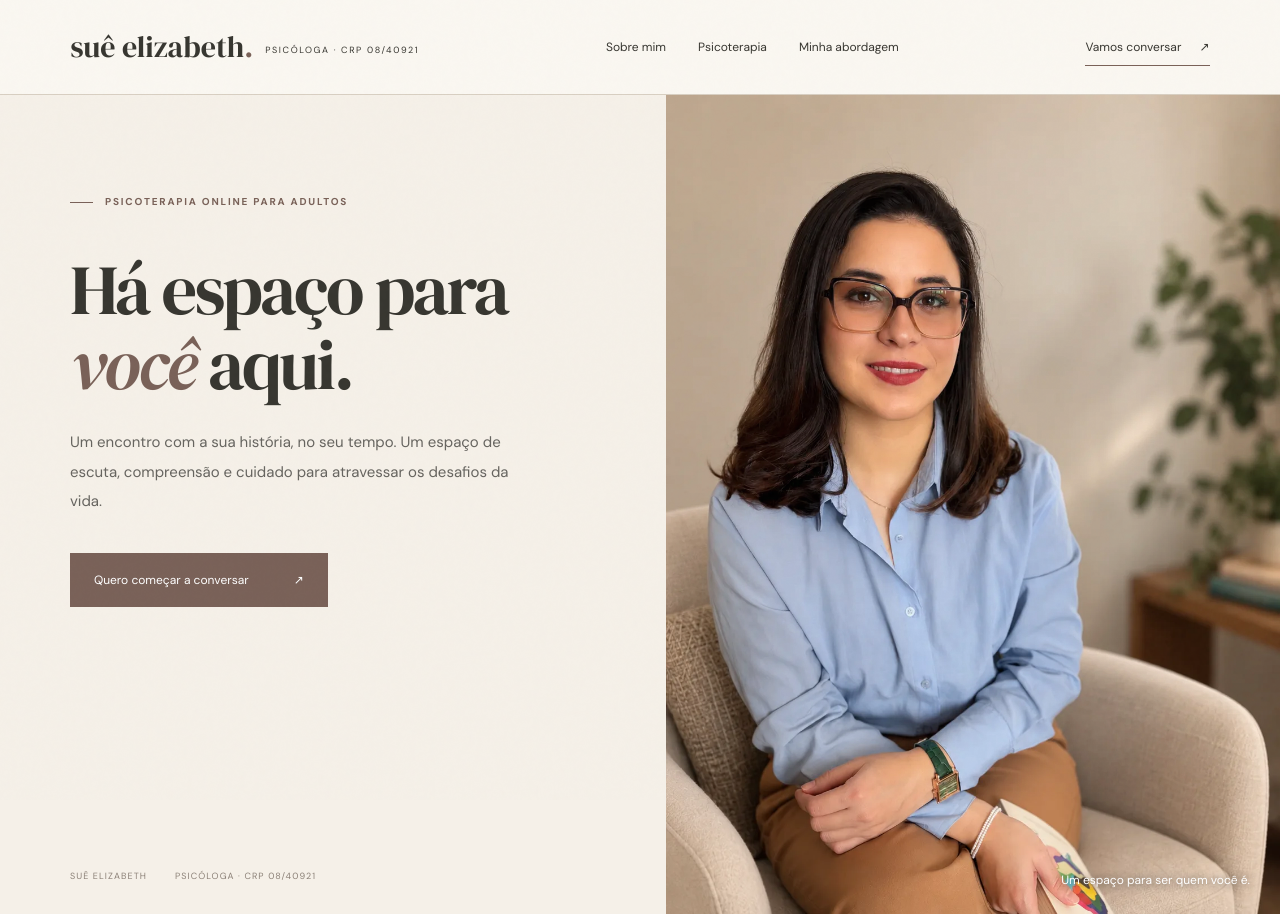
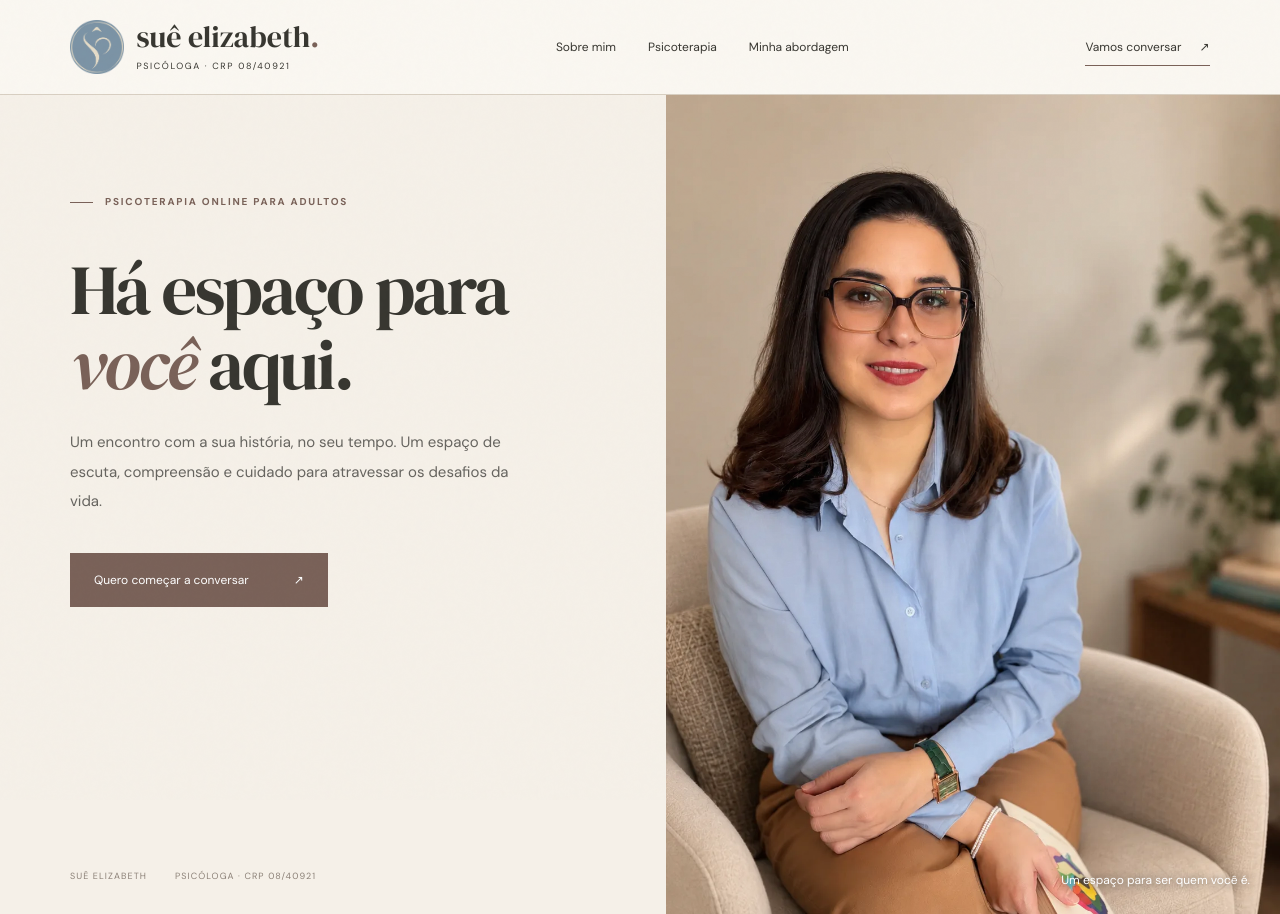
Before and after one commit to breno97xavier-rgb/sue-elizabeth-site, a website built with Vite: page index.html in a window 1280 px wide. Shown: the top 914 px of the page. Built offline with nearby package versions, Linux system fonts and the light colour scheme.

Commit message:
Adicionar símbolo da identidade Suê ao cabeçalho

```diff
--- a/index.html
+++ b/index.html
@@ -1,6 +1,6 @@
 <!doctype html>
 <html lang="pt-BR"><head><meta charset="UTF-8"/><meta name="viewport" content="width=device-width,initial-scale=1"/><meta name="theme-color" content="#f5f0e8"/><meta name="description" content="Suê Elizabeth, psicóloga CRP 08/40921. Psicoterapia online para adultos, com acolhimento, ciência e respeito à sua história."/><title>Suê Elizabeth | Psicóloga</title><link rel="preconnect" href="https://fonts.googleapis.com"><link rel="preconnect" href="https://fonts.gstatic.com" crossorigin><link href="https://fonts.googleapis.com/css2?family=DM+Sans:wght@400;500;600;700&family=DM+Serif+Display:ital@0;1&display=swap" rel="stylesheet"><link rel="icon" type="image/png" href="assets/favicon-sue.png"><link rel="stylesheet" href="styles.css"></head>
-<body><header class="header"><a class="brand" href="#inicio" aria-label="Suê Elizabeth, início"><span class="brand-name">suê elizabeth<span class="period">.</span></span><span class="brand-sub">PSICÓLOGA · CRP 08/40921</span></a><nav aria-label="Navegação principal"><a href="#sobre">Sobre mim</a><a href="#psicoterapia">Psicoterapia</a><a href="#abordagem">Minha abordagem</a></nav><a class="header-cta" href="https://wa.me/5541987032326?text=Ol%C3%A1%2C%20Su%C3%AA.%20Gostaria%20de%20saber%20mais%20sobre%20a%20psicoterapia." target="_blank" rel="noopener noreferrer">Vamos conversar <span aria-hidden="true">↗</span></a><details class="mobile-menu"><summary aria-label="Abrir menu de navegação"><span class="menu-icon" aria-hidden="true">☰</span></summary><nav aria-label="Navegação mobile"><a href="#sobre">Sobre mim</a><a href="#psicoterapia">Psicoterapia</a><a href="#abordagem">Minha abordagem</a><a href="#contato">Contato</a></nav></details></header>
+<body><header class="header"><a class="brand" href="#inicio" aria-label="Suê Elizabeth, início"><img class="brand-symbol" src="assets/favicon-sue.png" alt="" width="54" height="54"><span class="brand-wordmark"><span class="brand-name">suê elizabeth<span class="period">.</span></span><span class="brand-sub">PSICÓLOGA · CRP 08/40921</span></span></a><nav aria-label="Navegação principal"><a href="#sobre">Sobre mim</a><a href="#psicoterapia">Psicoterapia</a><a href="#abordagem">Minha abordagem</a></nav><a class="header-cta" href="https://wa.me/5541987032326?text=Ol%C3%A1%2C%20Su%C3%AA.%20Gostaria%20de%20saber%20mais%20sobre%20a%20psicoterapia." target="_blank" rel="noopener noreferrer">Vamos conversar <span aria-hidden="true">↗</span></a><details class="mobile-menu"><summary aria-label="Abrir menu de navegação"><span class="menu-icon" aria-hidden="true">☰</span></summary><nav aria-label="Navegação mobile"><a href="#sobre">Sobre mim</a><a href="#psicoterapia">Psicoterapia</a><a href="#abordagem">Minha abordagem</a><a href="#contato">Contato</a></nav></details></header>
 <main><section class="hero" id="inicio"><div class="hero-copy"><p class="eyebrow"><span class="line"></span> PSICOTERAPIA ONLINE PARA ADULTOS</p><h1>Há espaço para <em>você</em> aqui.</h1><p class="hero-desc">Um encontro com a sua história, no seu tempo. Um espaço de escuta, compreensão e cuidado para atravessar os desafios da vida.</p><a class="button button-dark" href="https://wa.me/5541987032326?text=Ol%C3%A1%2C%20Su%C3%AA.%20Gostaria%20de%20saber%20mais%20sobre%20a%20psicoterapia." target="_blank" rel="noopener noreferrer">Quero começar a conversar <span>↗</span></a><div class="hero-bottom"><span>SUÊ ELIZABETH</span><span>PSICÓLOGA · CRP 08/40921</span></div></div><div class="hero-image"><img src="assets/hero.webp" alt="Retrato da psicóloga Suê Elizabeth sentada em uma poltrona" fetchpriority="high"/><span class="image-caption">Um espaço para ser quem você é.</span></div></section>
 <section class="intro-strip"><span>ESCUTA</span><span class="star" aria-hidden="true">✳︎</span><span>ACOLHIMENTO</span><span class="star" aria-hidden="true">✳︎</span><span>CIÊNCIA</span><span class="star" aria-hidden="true">✳︎</span><span>SINGULARIDADE</span></section>
 <section class="section about" id="sobre"><div class="about-photo"><img loading="lazy" src="assets/contato.webp" alt="Suê Elizabeth sorrindo em seu espaço de leitura"/><span class="photo-note">Prazer, sou a Suê.</span></div><div class="about-copy"><p class="eyebrow">01 / QUEM SOU</p><h2>Antes de qualquer coisa, <em>uma pessoa diante de outra.</em></h2><p>Sou psicóloga, apaixonada pelo comportamento humano e pelas diferentes formas de compreender as pessoas e suas histórias. Tenho curiosidade pelas nuances que nos tornam únicos e pelas relações que construímos ao longo da vida.</p><p>Acredito que cada pessoa merece ser compreendida em sua singularidade, com respeito, sensibilidade e acolhimento. Busco unir conhecimento científico, ética e humanidade na minha prática profissional.</p><a class="text-link" href="#abordagem">Conheça minha abordagem <span>↗</span></a></div></section>
```
